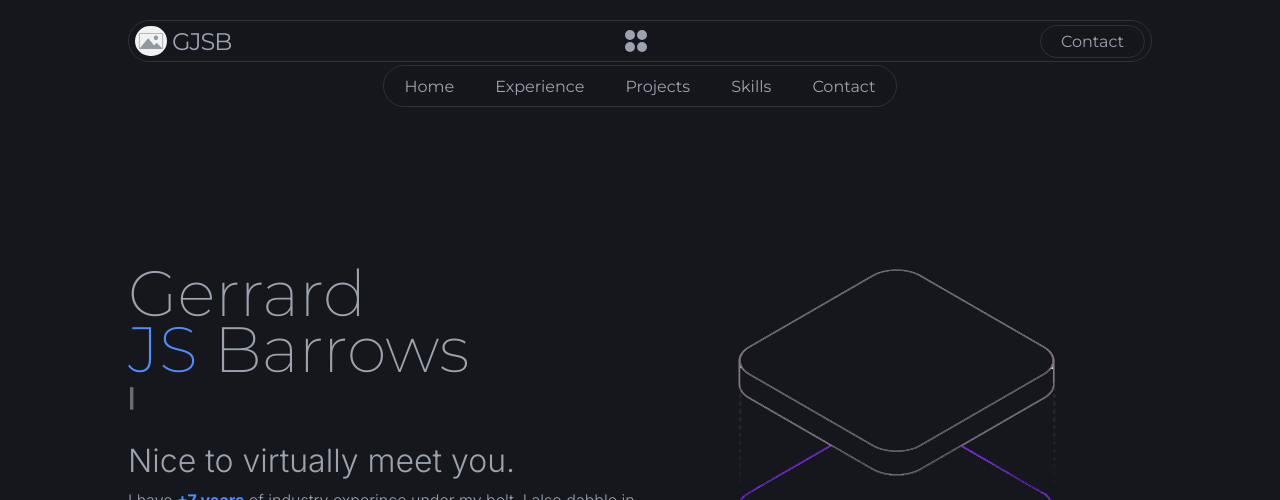
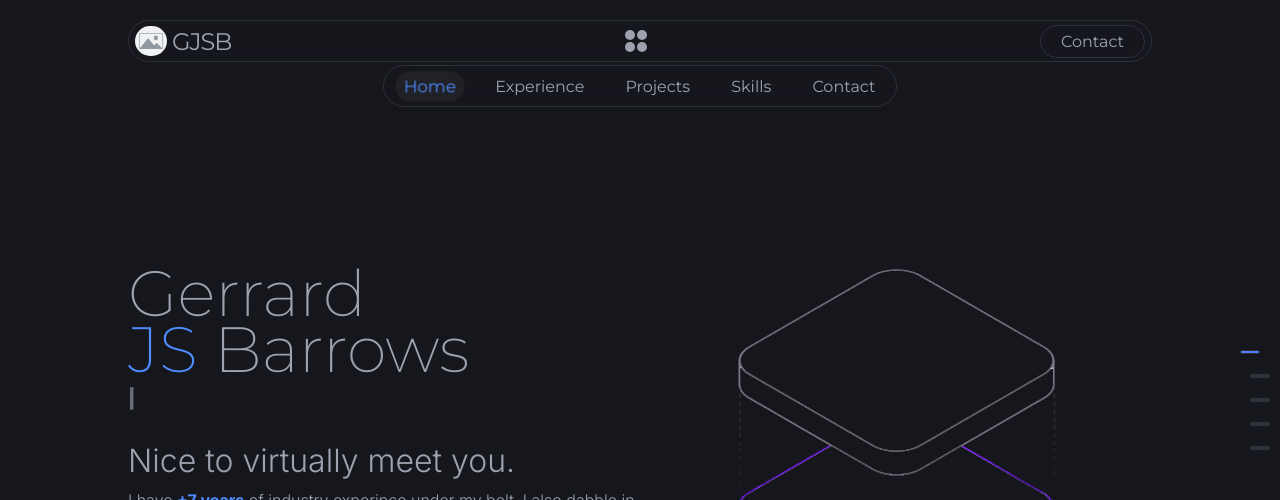
Before and after one commit to G-J-S-B/portfolio-2.0, a React (Vite) app: page / in a window 1280 px wide. Both pictures are taken after a click on the link 635 px from the left and 41 px from the top of the page. Shown: the top 500 px of the page. Built offline with nearby package versions, Linux system fonts and the light colour scheme.

Commit message:
add custom scroll

```diff
--- a/src/App.jsx
+++ b/src/App.jsx
@@ -4,6 +4,7 @@ import Footer from './components/Footer/Footer'
 import Hero from './components/Hero/Hero'
 import About from './components/About/About'
 import Skills from './components/Skills/Skills'
+import SectionNav from './components/SectionNav/SectonNav'
 import Lenis from "lenis";
 import { useEffect } from "react";
 
@@ -31,6 +32,7 @@ function App() {
       <Header />
       <div className='container'>
       <Hero />
+      <SectionNav />
       <About />
       <Skills />
       </div>
--- a/src/components/Header/Header.css
+++ b/src/components/Header/Header.css
@@ -129,5 +129,12 @@ nav {
 
 .nav-items a:active{
     color: var(--color-primary);
+}
 
+.nav-items a.active {
+    color: var(--color-primary);
+    border-radius: 50px;
+    background-color: rgba(255, 255, 255, 0.05);
+    backdrop-filter: blur(5px);
+    transform: scale(1.05);
 }
--- a/src/components/Header/Header.jsx
+++ b/src/components/Header/Header.jsx
@@ -1,45 +1,97 @@
 import './Header.css'
 import navItems from '../../data/nav-items.json'
-import { useState } from 'react'
+import { useState, useEffect } from 'react'
 
+function Header() {
+    const [isOpen, setIsOpen] = useState(false)
+    const [activeSection, setActiveSection] = useState('hero')
 
-function Header(){
-    const [isOpen, setIsOpen] = useState(false)
-
-    function handleMenuClick(){
+    function handleMenuClick() {
         setIsOpen(!isOpen)
     }
 
-    return(
+    const scrollToSection = (id) => {
+        document.getElementById(id)?.scrollIntoView({
+            behavior: 'smooth'
+        })
+
+        setIsOpen(false)
+    }
+
+    useEffect(() => {
+        const observer = new IntersectionObserver(
+            (entries) => {
+                const visibleSection = entries.find(
+                    (entry) => entry.isIntersecting
+                )
+
+                if (visibleSection) {
+                    setActiveSection(visibleSection.target.id)
+                }
+            },
+            {
+                rootMargin: '-40% 0px -40% 0px',
+                threshold: 0
+            }
+        )
+
+        navItems.forEach((item) => {
+            const section = document.getElementById(item.id)
+
+            if (section) {
+                observer.observe(section)
+            }
+        })
+
+        return () => observer.disconnect()
+    }, [])
+
+    return (
         <div className='header-container'>
             <header>
                 <a href="#" className="nav-icon">
                     <img src="/images/placeholder.png" alt="" />
                     <span>GJSB</span>
                 </a>
+
                 <a onClick={handleMenuClick} className='custom-nav-btn'>
                     <span className='circle'></span>
                     <span className='circle'></span>
                     <span className='circle'></span>
                     <span className='circle'></span>
                 </a>
-                <a className="nav-resume-btn" href="">Contact</a>
+
+                <a className="nav-resume-btn" href="#contact">
+                    Contact
+                </a>
             </header>
+
             {isOpen && (
                 <nav>
                     <div className="nav-items">
                         {navItems.map((item) => (
-                       <a href={item.href} key={item.label}>
+                            <a
+                                key={item.id}
+                                href={`#${item.id}`}
+                                className={
+                                    activeSection === item.id
+                                        ? 'active'
+                                        : ''
+                                }
+                                onClick={(e) => {
+                                    e.preventDefault()
+                                    scrollToSection(item.id)
+                                }}
+                            >
                                 {item.label}
                             </a>
-                    ))
-                    }
+                        ))}
                     </div>
                 </nav>
             )}
         </div>
+    )
 
+}
 
-    )
-};
 export default Header
--- /dev/null
+++ b/src/components/SectionNav/SectionNav.css
@@ -0,0 +1,27 @@
+.section-nav {
+  position: fixed;
+  right: 10px;
+  top: 50%;
+  transform: translateY(-50%);
+  display: flex;
+  flex-direction: column;
+  align-items: flex-end;
+  gap: 1.25rem;
+  z-index: 1000;
+}
+
+.section-nav button {
+  display: block;
+  background: var(--border);
+  border: 1px solid var(--border);
+  cursor: pointer;
+  transition: all .3s ease;
+  height: 4px;
+  width: 20px;
+  border-radius: 15px;
+}
+
+.section-nav button.active {
+  background-color: #4f7cff;
+  transform: translateX(-10px);
+}
--- /dev/null
+++ b/src/components/SectionNav/SectonNav.jsx
@@ -0,0 +1,60 @@
+import { useEffect, useState } from "react";
+import './SectionNav.css'
+import sections from '../../data/nav-items.json'
+
+function SectionNav() {
+  const [activeSection, setActiveSection] = useState("hero");
+  useEffect(() => {
+    const observer = new IntersectionObserver(
+  (entries) => {
+    entries.forEach((entry) => {
+      if (entry.isIntersecting) {
+        setActiveSection(entry.target.id);
+      }
+    });
+  },
+  {
+    threshold: 0.2
+  }
+);
+
+    sections.forEach((section) => {
+      const el = document.getElementById(section.id);
+
+      if (el) observer.observe(el);
+    });
+
+    return () => observer.disconnect();
+  }, []);
+
+const scrollToSection = (id) => {
+  console.log(id);
+  console.log(document.getElementById(id));
+
+  document.getElementById(id)?.scrollIntoView({
+    behavior: "smooth"
+  });
+};
+
+console.log("Active Section:", activeSection);
+
+  return (
+    <div className="section-nav">
+      {sections.map((section) => (
+        <button
+          key={section.id}
+          onClick={() => scrollToSection(section.id)}
+          className={
+            activeSection === section.id
+              ? "active"
+              : ""
+            }
+        >
+
+        </button>
+      ))}
+    </div>
+  );
+}
+
+export default SectionNav;
--- a/src/components/Skills/Skills.css
+++ b/src/components/Skills/Skills.css
@@ -1,6 +1,6 @@
 .skills-section{
     display: flex;
-    gap: 10px;
+    gap: 22px;
 }
 
 .skills-card{
--- a/src/data/nav-items.json
+++ b/src/data/nav-items.json
@@ -1,22 +1,27 @@
 [
   {
     "label": "Home",
-    "href": "#home"
+    "href": "#home",
+    "id": "home"
   },
   {
     "label": "Experience",
-    "href": "#experience"
+    "href": "#experience",
+    "id": "experience"
   },
   {
     "label": "Projects",
-    "href": "#projects"
+    "href": "#projects",
+    "id": "projects"
   },
   {
     "label": "Skills",
-    "href": "#skills"
+    "href": "#skills",
+    "id": "skills"
   },
   {
     "label": "Contact",
-    "href": "#contact"
+    "href": "#contact",
+    "id": "contact"
   }
 ]
```
Also changed, not shown: src/components/About/About.jsx (line endings or trailing spaces). Lines whose indentation alone changed are shown as unchanged.
